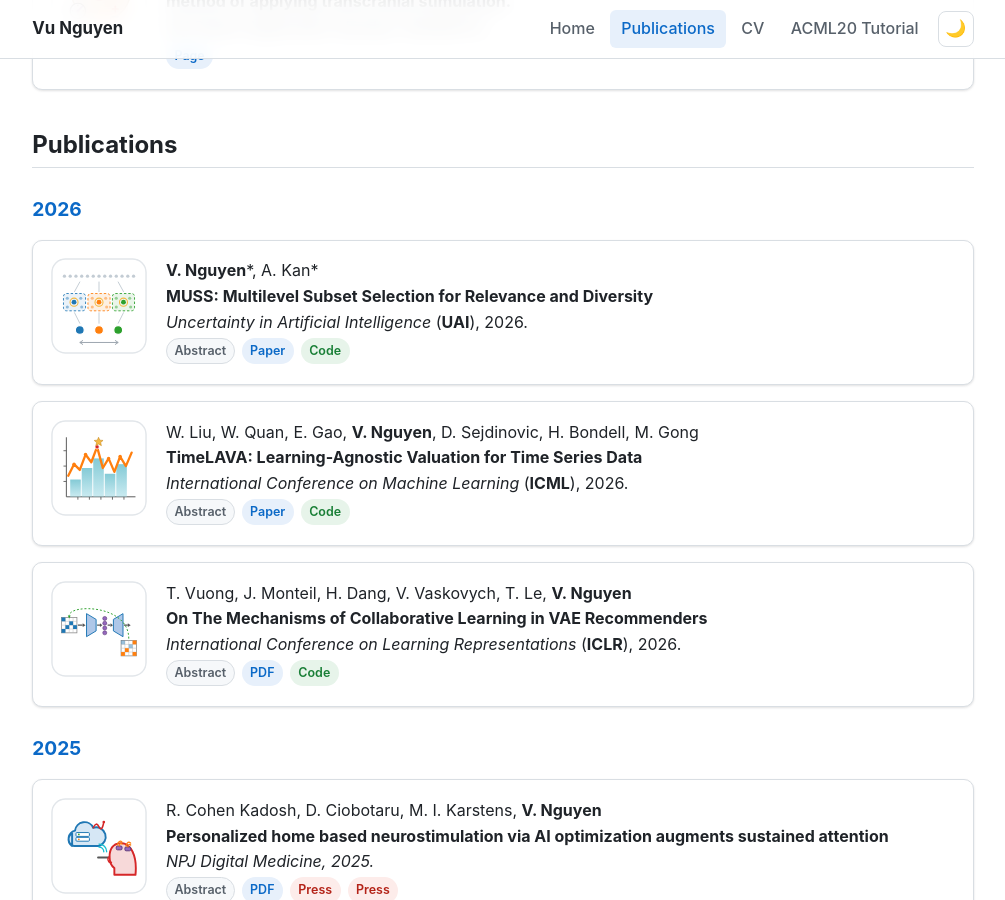
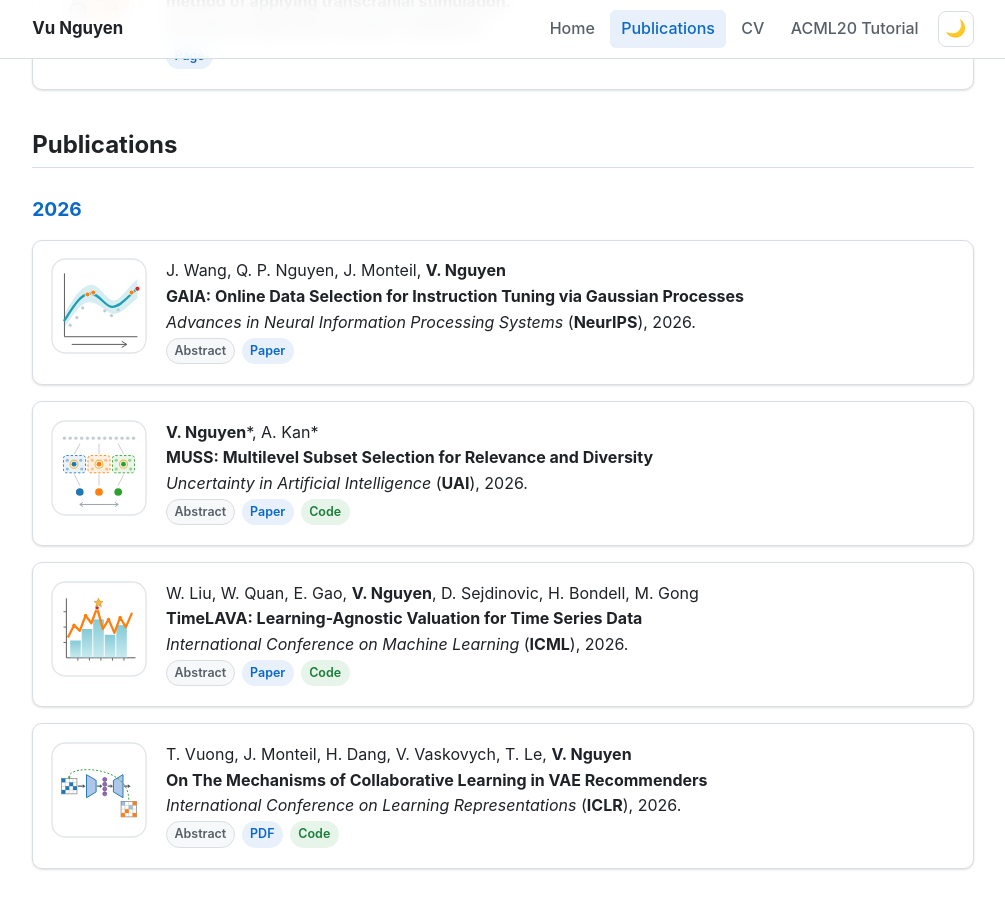
Before and after one commit to ntienvu/ntienvu.github.io, a Jekyll site: the page publications.html, which Jekyll copies as it is, in a window 1280 px wide and 900 px high, scrolled down 425 px. Shown: the whole window, without its empty margins (137-1142 px from the left). Built offline with Jekyll 4.4.1, drawn with Linux system fonts in a browser that asks for light colours.

Commit message:
update neurips 2026

```diff
--- a/index.html
+++ b/index.html
@@ -100,6 +100,8 @@
     <h2>Recent News</h2>
     <div class="news">
       <ul>
+        <li><span class="date">Sep 2026</span> Our paper <a href="https://arxiv.org/abs/2606.30077">GAIA: Online Data Selection for Instruction Tuning via Gaussian Processes</a> has been accepted at <a href="https://neurips.cc/">NeurIPS 2026</a>! We use Gaussian processes to globally model data utility and adaptively select high-quality samples during LLM instruction tuning, with a dynamic-regret guarantee. Congratulations to Jun Wang and co-authors!</li>
+
         <li><span class="date">Aug 2026</span> Our paper <a href="https://arxiv.org/pdf/2503.11126">MUSS: Multilevel Subset Selection for Relevance and Diversity</a> has been accepted at <a href="https://www.auai.org/uai2026/">UAI 2026</a>! We develop an efficient algorithm for diverse and relevant subset selection. (checkout the code <a href="https://github.com/amazon-science/muss">GitHub</a>)</li>
 
         <li><span class="date">Aug 2026</span> I will serve as the Area Chair for the <a href="https://iclr.cc/Conferences/2027">ICLR 2027</a>.</li>
--- a/publications.html
+++ b/publications.html
@@ -107,6 +107,37 @@
 
 
   <h3>2026</h3>
+
+  <div class="media">
+  <a class="pull-left thumbnail" href="https://arxiv.org/pdf/2606.30077">
+    <img src="./img/paper/svg/p60.svg" alt="">
+  </a>
+  <div class="media-body">
+
+J. Wang, Q. P. Nguyen, J. Monteil, <strong>V. Nguyen</strong> <br>
+	    <strong>GAIA: Online Data Selection for Instruction Tuning via Gaussian Processes</strong><br>
+
+				<i>Advances in Neural Information Processing Systems</i> (<strong>NeurIPS</strong>), 2026.<br></i>
+
+      <a data-toggle="modal" href="#abstractGAIA" class="label label-default">Abstract</a>
+      <!-- Modal -->
+      <div class="modal fade" id="abstractGAIA" tabindex="-1" role="dialog" aria-hidden="true"> <div class="modal-dialog">
+          <div class="modal-content">
+            <div class="modal-header">
+              <button type="button" class="close" data-dismiss="modal" aria-hidden="true">&times;</button>
+              <h4 class="modal-title">GAIA: Online Data Selection for Instruction Tuning via Gaussian Processes</h4>
+            </div>
+            <div class="modal-body">
+With Large Language Model (LLM) pre-training and fine-tuning shifting its focus from data volume to data quality, quality data selection has emerged as a critical research topic. Existing online data selection methods for LLM training are typically &ldquo;batch-constrained&rdquo;, limiting optimization to local utility within random batches. To overcome this, we propose GAIA (Global Adaptive Instruction tuning via GAussian processes), a framework that formulates data valuation as a global estimation process. GAIA employs Gaussian Process regression to model continuous utility manifolds across the semantic space, utilizing an adaptive strategy fusion mechanism to dynamically prioritize high-utility samples. By casting the strategy-posterior update as an instance of the classical fixed-share Hedge framework for tracking the best expert, we inherit a dynamic-regret guarantee that characterizes GAIA&rsquo;s robustness under non-stationary quality scores during training. Empirical evaluations on three datasets demonstrate that GAIA significantly outperforms state-of-the-art baselines like GREATS, establishing our method as a scalable and robust solution for efficient instruction tuning.
+					</div>
+				</div><!-- /.modal-content -->
+        </div><!-- /.modal-dialog -->
+      </div><!-- /.modal -->
+	  <a href="https://arxiv.org/pdf/2606.30077" class="label label-info">Paper</a>
+
+
+</div>
+</div>
 
   <div class="media">
   <a class="pull-left thumbnail" href="https://arxiv.org/pdf/2503.11126">
```
Also changed, not shown: img/paper/svg/p60.svg (added).
